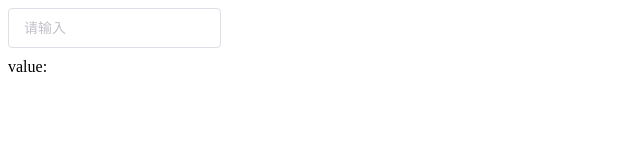
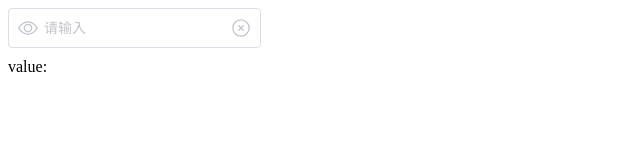
Before and after one commit to southliu/vue-input, a Vue app: page / in a window 1280 px wide. Shown: the top 160 px of the page, without its empty margins (0-640 px from the left). Built offline with nearby package versions, Linux system fonts and the light colour scheme.

Commit message:
feat: 带icon输入框

```diff
--- a/src/App.vue
+++ b/src/App.vue
@@ -1,6 +1,8 @@
 <script setup lang="ts">
 import { ref } from 'vue';
 import Input from './components/Input.vue';
+import CloseIcon from './components/CloseIcon.vue'
+import EyeIcon from './components/EyeIcon.vue'
 
 const value = ref('');
 </script>
@@ -8,10 +10,16 @@ const value = ref('');
 <template>
   <Input
     v-model="value"
-    type="password"
-    :clearable="true"
+    :clearable="false"
     placeholder="请输入"
-  />
+  >
+    <template #suffix>
+      <CloseIcon style="width: 20px; height: 20px;" />
+    </template>
+    <template #prefix>
+      <EyeIcon style="width: 20px; height: 20px;" />
+    </template>
+  </Input>
 
   <div style="margin-top: 10px;">
     value: {{ value }}
--- a/src/components/Input.vue
+++ b/src/components/Input.vue
@@ -8,6 +8,10 @@
     <input
       ref="inputRef"
       class="s-input__inner"
+      :class="{
+        'icon-space': isClearable || isShowEye || isShowSuffixIcon,
+        'pref-space': isShowPrefixIcon
+      }"
       :value="modelValue"
       @input="handleChangeInput"
       :disabled="disabled"
@@ -30,11 +34,19 @@
         @click="handleChangeEye"
       />
     </div>
+
+
+    <div class="s-input__prefix" v-if="isShowPrefixIcon">
+      <slot name="prefix" />
+    </div>
+    <div class="s-input__suffix no-cursor" v-if="isShowSuffixIcon">
+      <slot name="suffix" />
+    </div>
   </div>
 </template>
 
 <script setup lang="ts">
-import { ref, computed, useAttrs } from 'vue';
+import { ref, computed, useSlots, useAttrs } from 'vue';
 import CloseIcon from './CloseIcon.vue'
 import EyeIcon from './EyeIcon.vue'
 
@@ -54,8 +66,6 @@ defineOptions({
   name: 'BasicInput'
 });
 
-const attrs = useAttrs();
-
 const emit = defineEmits<InputEmits>();
 
 const props = withDefaults(defineProps<InputProps>(), {
@@ -63,6 +73,9 @@ const props = withDefaults(defineProps<InputProps>(), {
   type: 'text',
   size: 'default'
 });
+
+const attrs = useAttrs();
+const slots = useSlots();
 
 const inputRef = ref();
 const isFocus = ref(true);
@@ -86,6 +99,15 @@ const styleClass = computed(() => {
     'is-disabled': props.disabled,
     [`k-input--${props.size}`]: props.size,
   };
+});
+
+
+//带Icon输入框
+const isShowSuffixIcon = computed(() => {
+  return slots.suffix && !props.clearable && props.type !== 'password';
+});
+const isShowPrefixIcon = computed(() => {
+  return slots.prefix;
 });
 
 // 处理输入框内容变化
@@ -162,6 +184,25 @@ const handleChangeEye = () => {
       font-size: 15px;
   }
 
+  .s-input--prefix.s-input__inner {
+    padding-left: 30px;
+  }
+
+  .s-input__prefix {
+    position: absolute;
+    width: 20px;
+    cursor: default !important;
+    left: 10px;
+  }
+
+  .pref-space {
+    padding-left: 35px !important;
+  }
+
+  .icon-space {
+    padding-right: 35px !important;
+  }
+
   .icon {
     width: 20px;
     height: 20px;
@@ -208,4 +249,8 @@ const handleChangeEye = () => {
     }
   }
 }
+
+.no-cursor {
+  cursor: default !important;
+}
 </style>
```
